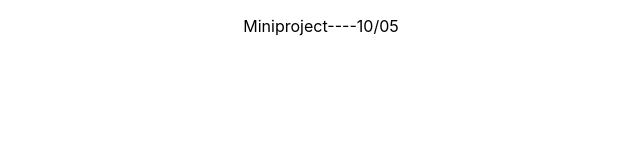
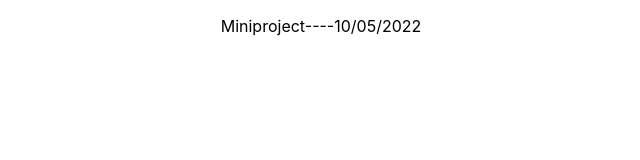
Before and after one commit to srinisanth93/Project01, a React (Create React App) app: page / in a window 1280 px wide. Shown: the top 160 px of the page, without its empty margins (319-959 px from the left). Built offline with nearby package versions, Linux system fonts and the light colour scheme.

Commit message:
Update App.js

```diff
--- a/src/App.js
+++ b/src/App.js
@@ -4,7 +4,7 @@ import './App.css';
 function App() {
   return (
     <div className="App">
-      <p>Miniproject----10/05
+      <p>Miniproject----10/05/2022
       </p>
     </div>
   );
```
